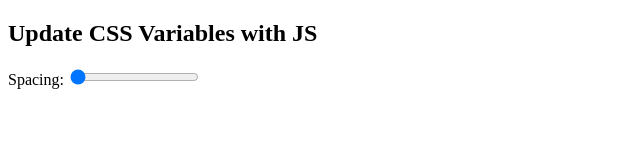
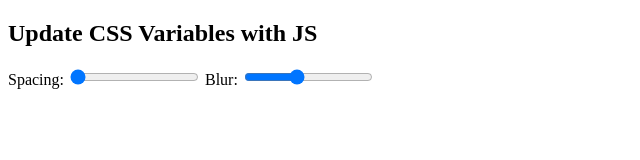
Before and after one commit to miguelcarmona23/JS-and-CSS-variables, a plain HTML site: page index.html in a window 1280 px wide. Shown: the whole page, without its empty margins (0-640 px from the left). Drawn offline with Linux system fonts and the light colour scheme.

Commit message:
Added label and input for blur class

```diff
--- a/index.html
+++ b/index.html
@@ -13,6 +13,9 @@
         <label for="spacing">Spacing:</label>
         <input id="spacing" type="range" name="spacing" min="10" max="200" value="10" data-sizing="px">
 
+        <label for="blur">Blur:</label>
+        <input id="blur" type="range" name="blur" min="0" max="25" value="10" data-sizing="px">
+
     </div>
 
 
```
